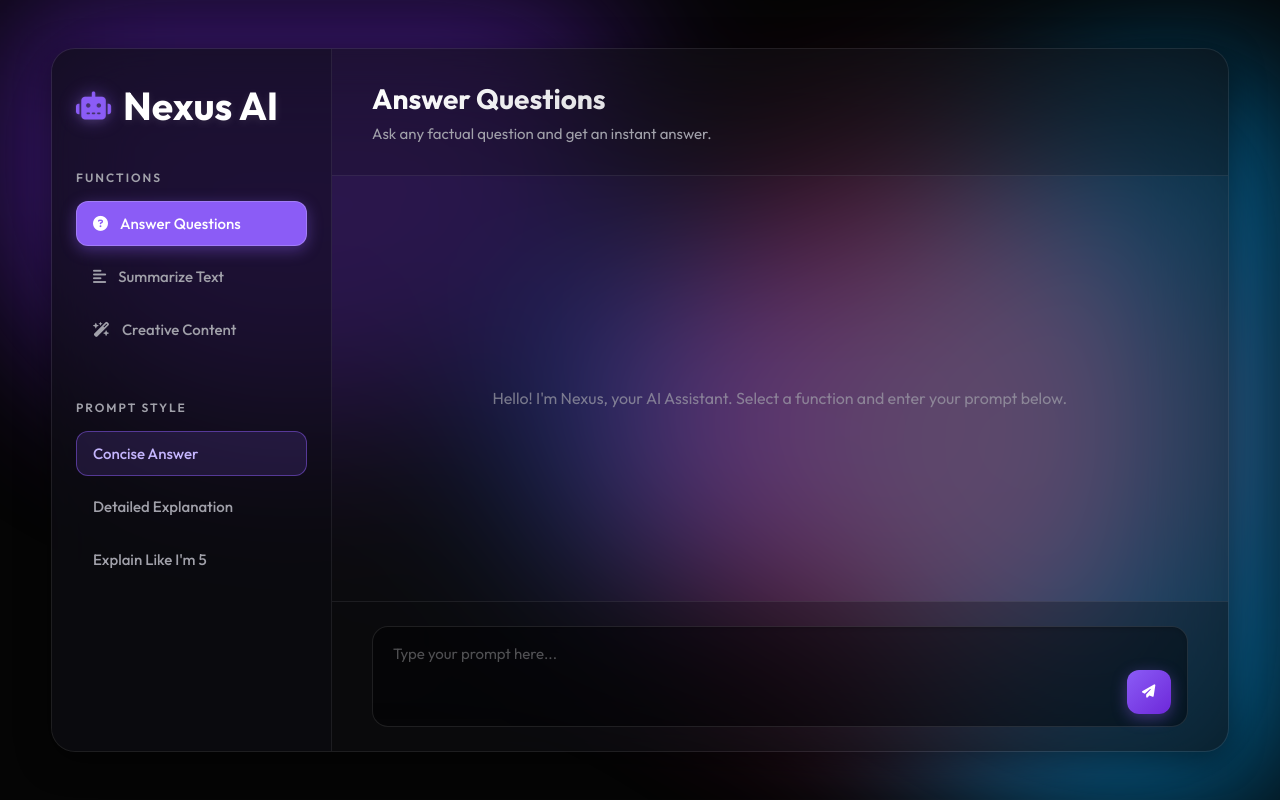
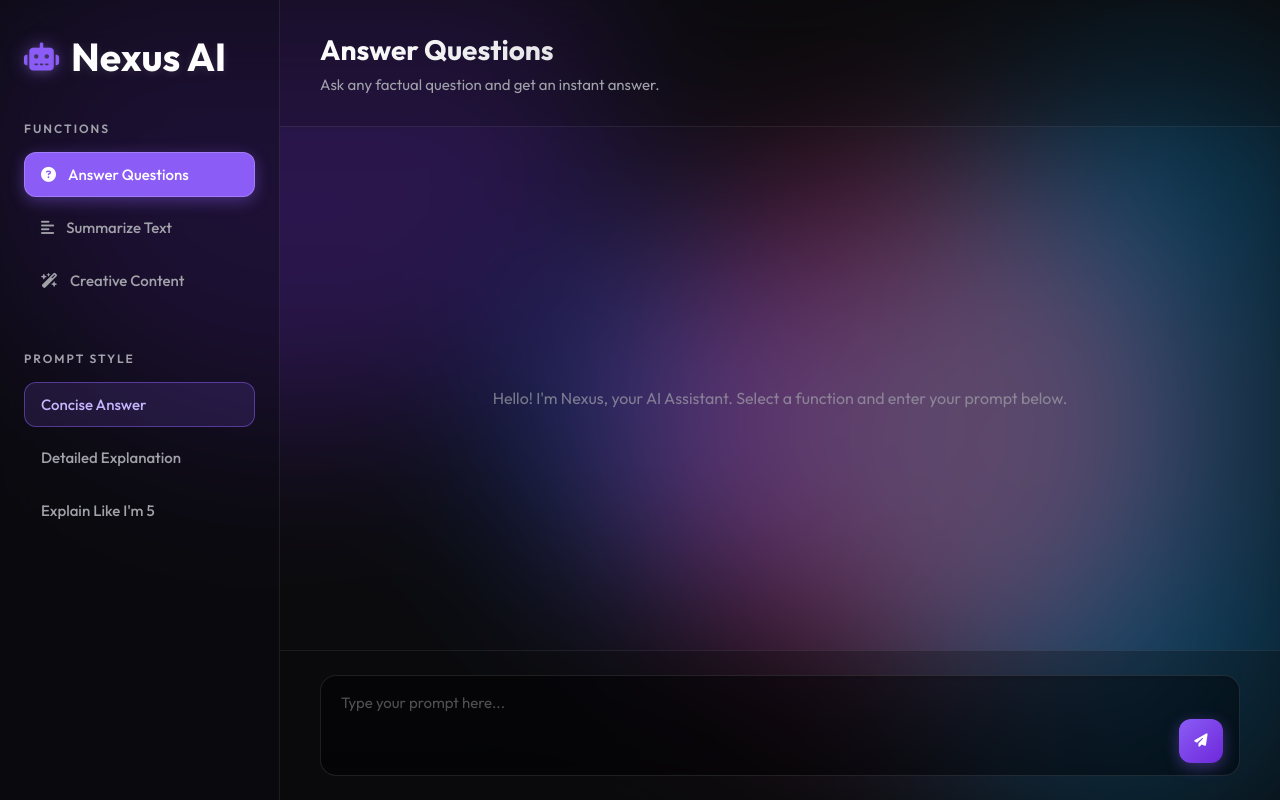
Before and after one commit to mohantakumarganesh-alt/nexus-ai-assistant, a Flask app: page / in a window 1280 px wide. Run offline with Flask 3, Linux system fonts and the light colour scheme.

Commit message:
ui: make app fill full screen (100vw x 100vh)

```diff
--- a/static/style.css
+++ b/static/style.css
@@ -28,6 +28,8 @@ body {
     height: 100dvh;
     overflow: hidden;
     position: relative;
+    padding: 0;
+    margin: 0;
 }
 
 /* Aurora Background Animation */
@@ -83,22 +85,23 @@ body {
     100% { transform: translate(-150px, 150px) scale(0.9); }
 }
 
-/* App Container - Glassmorphism */
+/* App Container - Full Screen */
 .app-container {
     display: flex;
-    width: 92%;
-    max-width: 1250px;
-    height: 88vh;
+    width: 100vw;
+    max-width: 100vw;
+    height: 100vh;
+    height: 100dvh;
     background: var(--glass-bg);
     backdrop-filter: blur(40px);
     -webkit-backdrop-filter: blur(40px);
-    border-radius: 24px;
-    box-shadow: var(--glass-shadow);
-    border: 1px solid var(--glass-border);
+    border-radius: 0;
+    box-shadow: none;
+    border: none;
     overflow: hidden;
     position: relative;
     z-index: 10;
-    animation: appEntrance 1s cubic-bezier(0.16, 1, 0.3, 1) forwards;
+    animation: appEntrance 0.8s cubic-bezier(0.16, 1, 0.3, 1) forwards;
     transform-origin: center;
 }
 
```
